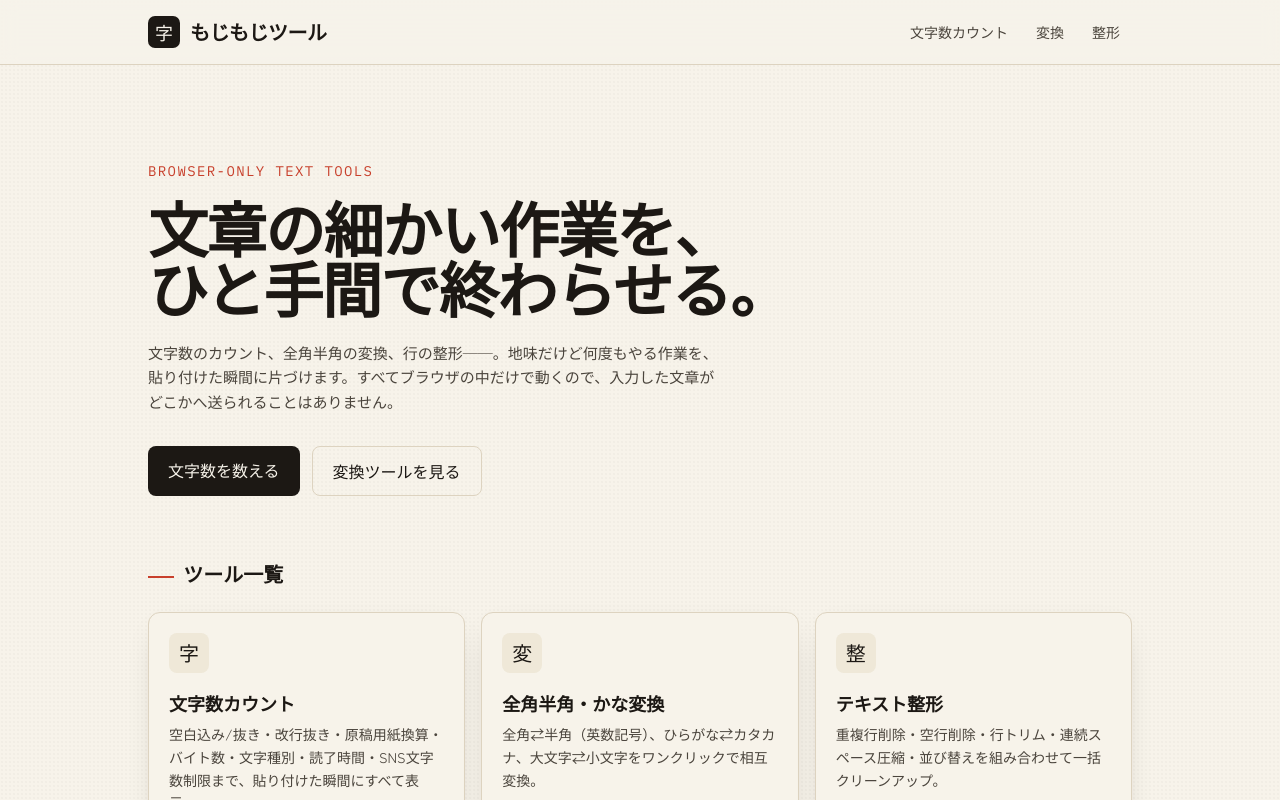
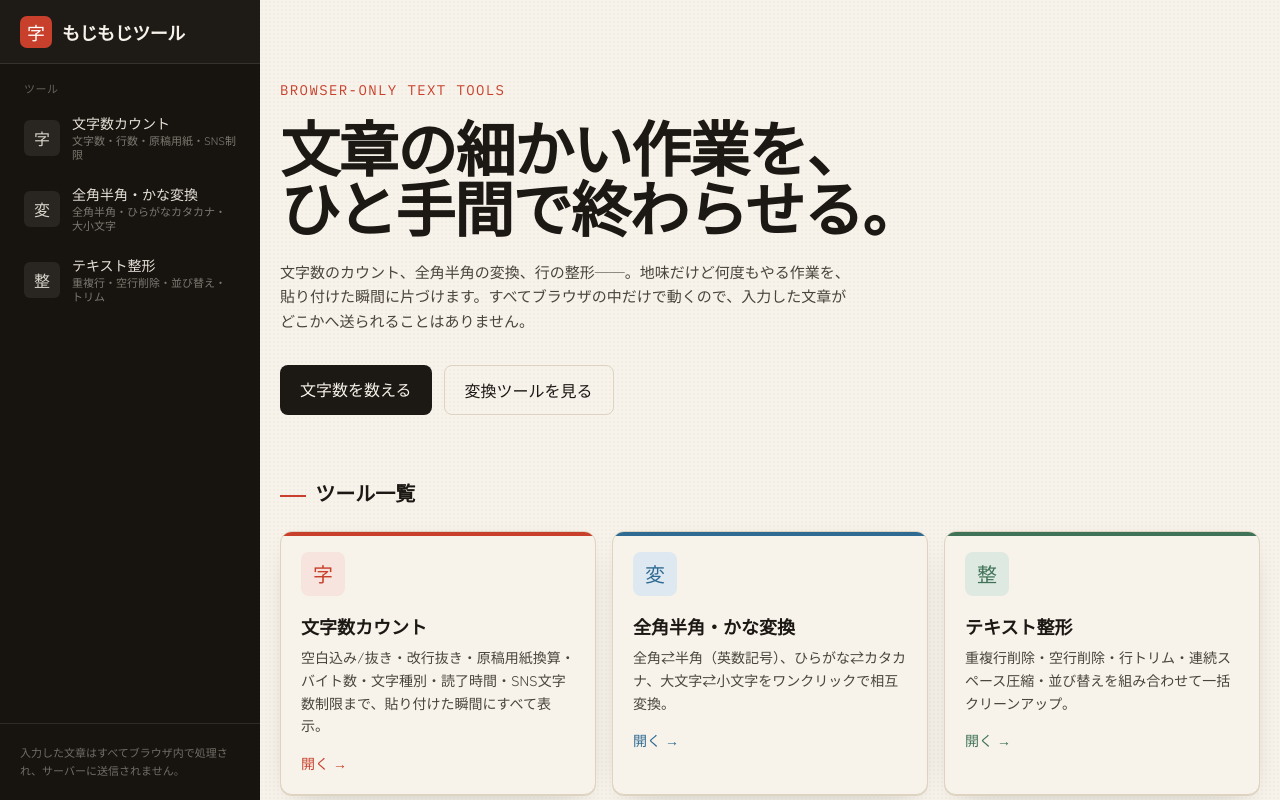
Before and after one commit to 1kuniman/mojicount, a Next.js app: page / in a window 1280 px wide. Shown: the top 800 px of the page. Built offline with nearby package versions, Linux system fonts and the light colour scheme.

Commit message:
UIを刷新（サイドバー追加・ラベル詳細化・配色）

```diff
--- a/app/convert/page.tsx
+++ b/app/convert/page.tsx
@@ -1,5 +1,6 @@
 import type { Metadata } from "next";
 import ConvertTool from "@/components/ConvertTool";
+import ToolHeader from "@/components/ToolHeader";
 import Faq from "@/components/Faq";
 
 export const metadata: Metadata = {
@@ -11,12 +12,10 @@ export const metadata: Metadata = {
 export default function ConvertPage() {
   return (
     <div className="mx-auto max-w-5xl px-5 py-10">
-      <header className="mb-8">
-        <h1 className="font-mincho text-3xl sm:text-4xl font-bold text-ink">全角半角・かな変換</h1>
-        <p className="mt-3 text-ink-soft leading-relaxed max-w-2xl">
-          全角と半角（英数字・記号）の相互変換、ひらがなとカタカナの相互変換、英字の大文字・小文字変換に対応。フォーム入力やデータ整理での表記ゆれをまとめて整えられます。
-        </p>
-      </header>
+      <ToolHeader
+        slug="convert"
+        lead="全角と半角（英数字・記号）の相互変換、ひらがなとカタカナの相互変換、英字の大文字・小文字変換に対応。フォーム入力やデータ整理での表記ゆれをまとめて整えられます。"
+      />
 
       <ConvertTool />
 
--- a/app/count/page.tsx
+++ b/app/count/page.tsx
@@ -1,5 +1,6 @@
 import type { Metadata } from "next";
 import CounterTool from "@/components/CounterTool";
+import ToolHeader from "@/components/ToolHeader";
 import Faq from "@/components/Faq";
 
 export const metadata: Metadata = {
@@ -11,12 +12,10 @@ export const metadata: Metadata = {
 export default function CountPage() {
   return (
     <div className="mx-auto max-w-5xl px-5 py-10">
-      <header className="mb-8">
-        <h1 className="font-mincho text-3xl sm:text-4xl font-bold text-ink">文字数カウント</h1>
-        <p className="mt-3 text-ink-soft leading-relaxed max-w-2xl">
-          文章を入力・貼り付けすると、文字数や行数だけでなく、原稿用紙の枚数、バイト数、文字種別、読了時間、主要SNSの文字数制限までまとめて確認できます。処理はすべてあなたのブラウザの中で行われます。
-        </p>
-      </header>
+      <ToolHeader
+        slug="count"
+        lead="文章を入力・貼り付けすると、文字数や行数だけでなく、原稿用紙の枚数、バイト数、文字種別、読了時間、主要SNSの文字数制限までまとめて確認できます。処理はすべてあなたのブラウザの中で行われます。"
+      />
 
       <CounterTool />
 
--- a/app/format/page.tsx
+++ b/app/format/page.tsx
@@ -1,5 +1,6 @@
 import type { Metadata } from "next";
 import FormatTool from "@/components/FormatTool";
+import ToolHeader from "@/components/ToolHeader";
 import Faq from "@/components/Faq";
 
 export const metadata: Metadata = {
@@ -11,12 +12,10 @@ export const metadata: Metadata = {
 export default function FormatPage() {
   return (
     <div className="mx-auto max-w-5xl px-5 py-10">
-      <header className="mb-8">
-        <h1 className="font-mincho text-3xl sm:text-4xl font-bold text-ink">テキスト整形</h1>
-        <p className="mt-3 text-ink-soft leading-relaxed max-w-2xl">
-          リストやログ、コピペで崩れた文章を、重複行の削除・空行の削除・前後の空白除去・連続スペースの圧縮・並び替えで一気に整えます。チェックを組み合わせると、入力と同時に結果へ反映されます。
-        </p>
-      </header>
+      <ToolHeader
+        slug="format"
+        lead="リストやログ、コピペで崩れた文章を、重複行の削除・空行の削除・前後の空白除去・連続スペースの圧縮・並び替えで一気に整えます。チェックを組み合わせると、入力と同時に結果へ反映されます。"
+      />
 
       <FormatTool />
 
--- a/app/layout.tsx
+++ b/app/layout.tsx
@@ -1,6 +1,6 @@
 import type { Metadata } from "next";
 import "./globals.css";
-import Header from "@/components/Header";
+import Sidebar from "@/components/Sidebar";
 import Footer from "@/components/Footer";
 
 const SITE_NAME = "もじもじツール";
@@ -37,11 +37,21 @@ export default function RootLayout({ children }: { children: React.ReactNode })
           href="https://fonts.googleapis.com/css2?family=IBM+Plex+Mono:wght@400;500;600&family=Shippori+Mincho:wght@500;600;700&family=Zen+Kaku+Gothic+New:wght@400;500;700&display=swap"
           rel="stylesheet"
         />
+        {/* Google AdSense（審査・配信用） */}
+        <script
+          async
+          src="https://pagead2.googlesyndication.com/pagead/js/adsbygoogle.js?client=ca-pub-8297663476934392"
+          crossOrigin="anonymous"
+        />
       </head>
-      <body className="min-h-screen flex flex-col">
-        <Header />
-        <main className="flex-1 w-full">{children}</main>
-        <Footer />
+      <body className="min-h-screen">
+        <div className="flex flex-col md:flex-row min-h-screen">
+          <Sidebar />
+          <div className="flex-1 min-w-0 flex flex-col">
+            <main className="flex-1 w-full">{children}</main>
+            <Footer />
+          </div>
+        </div>
       </body>
     </html>
   );
--- a/app/page.tsx
+++ b/app/page.tsx
@@ -5,7 +5,7 @@ export default function Home() {
   return (
     <div className="mx-auto max-w-5xl px-5">
       {/* Hero */}
-      <section className="pt-16 pb-12 sm:pt-24 sm:pb-16">
+      <section className="pt-14 pb-12 sm:pt-20 sm:pb-16">
         <p className="text-shu font-mono text-sm tracking-widest mb-4">BROWSER-ONLY TEXT TOOLS</p>
         <h1 className="font-mincho text-4xl sm:text-6xl font-bold leading-[1.1] tracking-tight text-ink">
           文章の細かい作業を、
@@ -39,14 +39,18 @@ export default function Home() {
             <Link
               key={t.slug}
               href={t.href}
-              className="group block rounded-xl border border-line bg-paper p-5 shadow-card hover:-translate-y-0.5 hover:border-shu/50 transition-all"
+              className="group relative block rounded-xl border border-line bg-paper p-5 shadow-card overflow-hidden hover:-translate-y-0.5 transition-all"
             >
-              <span className="grid place-items-center w-10 h-10 rounded-lg bg-paper-deep text-ink font-mincho text-xl group-hover:bg-shu group-hover:text-paper transition-colors">
+              <span className="absolute inset-x-0 top-0 h-1" style={{ backgroundColor: t.accent }} />
+              <span
+                className="grid place-items-center w-11 h-11 rounded-lg font-mincho text-xl transition-transform group-hover:scale-105"
+                style={{ backgroundColor: t.accentSoft, color: t.accent }}
+              >
                 {t.mark}
               </span>
               <h3 className="mt-4 font-bold text-ink text-lg">{t.title}</h3>
               <p className="mt-1.5 text-sm text-ink-soft leading-relaxed">{t.description}</p>
-              <span className="mt-4 inline-block text-sm font-medium text-shu">
+              <span className="mt-4 inline-block text-sm font-medium" style={{ color: t.accent }}>
                 開く →
               </span>
             </Link>
@@ -56,24 +60,17 @@ export default function Home() {
 
       {/* Trust row */}
       <section className="py-12 border-t border-line grid gap-6 sm:grid-cols-3 text-sm">
-        <div>
-          <div className="font-mincho text-lg font-bold text-ink">送信しない</div>
-          <p className="mt-1 text-ink-soft leading-relaxed">
-            処理はすべてブラウザ内。原稿や下書きを安心して貼り付けられます。
-          </p>
-        </div>
-        <div>
-          <div className="font-mincho text-lg font-bold text-ink">速い・軽い</div>
-          <p className="mt-1 text-ink-soft leading-relaxed">
-            入力と同時に結果が更新。ログイン不要、無料で使えます。
-          </p>
-        </div>
-        <div>
-          <div className="font-mincho text-lg font-bold text-ink">そのまま使える</div>
-          <p className="mt-1 text-ink-soft leading-relaxed">
-            結果はワンクリックでコピー。執筆・校正・SNS投稿の前に。
-          </p>
-        </div>
+        {[
+          { c: "#c8402c", t: "送信しない", d: "処理はすべてブラウザ内。原稿や下書きを安心して貼り付けられます。" },
+          { c: "#2f6a93", t: "速い・軽い", d: "入力と同時に結果が更新。ログイン不要、無料で使えます。" },
+          { c: "#3f7256", t: "そのまま使える", d: "結果はワンクリックでコピー。執筆・校正・SNS投稿の前に。" },
+        ].map((x) => (
+          <div key={x.t}>
+            <span className="block w-8 h-1 rounded mb-3" style={{ backgroundColor: x.c }} />
+            <div className="font-mincho text-lg font-bold text-ink">{x.t}</div>
+            <p className="mt-1 text-ink-soft leading-relaxed">{x.d}</p>
+          </div>
+        ))}
       </section>
     </div>
   );
--- a/components/Header.tsx
+++ /dev/null
@@ -1,30 +0,0 @@
-import Link from "next/link";
-import { TOOLS } from "@/lib/tools";
-
-export default function Header() {
-  return (
-    <header className="border-b border-line bg-paper/80 backdrop-blur sticky top-0 z-20">
-      <div className="mx-auto max-w-5xl px-5 h-16 flex items-center justify-between">
-        <Link href="/" className="flex items-center gap-2.5 group">
-          <span className="grid place-items-center w-8 h-8 rounded-[7px] bg-ink text-paper font-mincho text-lg leading-none">
-            字
-          </span>
-          <span className="font-mincho text-xl font-bold tracking-tight text-ink">
-            もじもじツール
-          </span>
-        </Link>
-        <nav className="flex items-center gap-1 text-sm">
-          {TOOLS.map((t) => (
-            <Link
-              key={t.slug}
-              href={t.href}
-              className="px-3 py-2 rounded-md text-ink-soft hover:text-shu hover:bg-paper-deep transition-colors font-medium"
-            >
-              {t.short}
-            </Link>
-          ))}
-        </nav>
-      </div>
-    </header>
-  );
-}
--- /dev/null
+++ b/components/Sidebar.tsx
@@ -0,0 +1,77 @@
+"use client";
+import Link from "next/link";
+import { usePathname } from "next/navigation";
+import { TOOLS } from "@/lib/tools";
+
+const norm = (p: string) => p.replace(/\/+$/, "") || "/";
+
+export default function Sidebar() {
+  const current = norm(usePathname() || "/");
+
+  return (
+    <aside className="bg-[#17130e] text-paper md:w-[260px] md:shrink-0 md:sticky md:top-0 md:h-screen">
+      <div className="flex flex-col h-full">
+        {/* ブランド */}
+        <Link
+          href="/"
+          className="flex items-center gap-2.5 px-5 h-16 shrink-0 border-b border-white/10 hover:bg-white/[0.03] transition-colors"
+        >
+          <span className="grid place-items-center w-8 h-8 rounded-[7px] bg-shu text-white font-mincho text-lg leading-none">
+            字
+          </span>
+          <span className="font-mincho text-lg font-bold tracking-tight">もじもじツール</span>
+        </Link>
+
+        {/* ナビ（モバイルは横スクロール / デスクトップは縦） */}
+        <nav className="flex md:flex-col gap-1 p-3 overflow-x-auto md:overflow-visible">
+          <span className="hidden md:block text-[11px] uppercase tracking-wider text-paper/35 px-3 pt-1 pb-1">
+            ツール
+          </span>
+          {TOOLS.map((t) => {
+            const active = current === norm(t.href);
+            return (
+              <Link
+                key={t.slug}
+                href={t.href}
+                className="group relative shrink-0 rounded-lg px-3 py-2.5 flex items-center gap-3 transition-colors hover:bg-white/[0.05]"
+                style={active ? { backgroundColor: "rgba(255,255,255,0.08)" } : undefined}
+              >
+                {active && (
+                  <span
+                    className="absolute left-0 top-1.5 bottom-1.5 w-1 rounded-r"
+                    style={{ backgroundColor: t.accent }}
+                  />
+                )}
+                <span
+                  className="grid place-items-center w-9 h-9 rounded-md font-mincho text-base shrink-0 transition-colors"
+                  style={{
+                    backgroundColor: active ? t.accent : "rgba(255,255,255,0.08)",
+                    color: active ? "#fff" : "rgba(247,243,234,0.85)",
+                  }}
+                >
+                  {t.mark}
+                </span>
+                <span className="min-w-0">
+                  <span
+                    className="block text-sm font-medium leading-tight whitespace-nowrap"
+                    style={{ color: active ? "#fff" : "rgba(247,243,234,0.92)" }}
+                  >
+                    {t.title}
+                  </span>
+                  <span className="hidden md:block text-[11px] leading-tight mt-0.5 text-paper/45">
+                    {t.subtitle}
+                  </span>
+                </span>
+              </Link>
+            );
+          })}
+        </nav>
+
+        {/* 下部の注記（デスクトップのみ） */}
+        <div className="hidden md:block mt-auto p-5 text-[11px] text-paper/40 leading-relaxed border-t border-white/10">
+          入力した文章はすべてブラウザ内で処理され、サーバーに送信されません。
+        </div>
+      </div>
+    </aside>
+  );
+}
--- /dev/null
+++ b/components/ToolHeader.tsx
@@ -0,0 +1,20 @@
+import { TOOLS } from "@/lib/tools";
+
+export default function ToolHeader({ slug, lead }: { slug: string; lead: string }) {
+  const t = TOOLS.find((x) => x.slug === slug);
+  if (!t) return null;
+  return (
+    <header className="mb-8">
+      <span
+        className="inline-flex items-center gap-1.5 text-xs font-medium px-2.5 py-1 rounded-full mb-3"
+        style={{ backgroundColor: t.accentSoft, color: t.accent }}
+      >
+        <span className="font-mincho">{t.mark}</span>
+        ツール
+      </span>
+      <h1 className="font-mincho text-3xl sm:text-4xl font-bold text-ink">{t.title}</h1>
+      <div className="h-1 w-16 rounded mt-3" style={{ backgroundColor: t.accent }} />
+      <p className="mt-5 text-ink-soft leading-relaxed max-w-2xl">{lead}</p>
+    </header>
+  );
+}
--- a/lib/tools.ts
+++ b/lib/tools.ts
@@ -2,9 +2,11 @@ export interface Tool {
   slug: string;
   href: string;
   title: string;
-  short: string;       // ナビ用の短い名前
-  description: string; // 一覧の説明
-  mark: string;        // 見出しの記号（朱印風）
+  subtitle: string;   // サイドバー用の短い説明
+  description: string; // トップ一覧の説明
+  mark: string;        // 朱印風の記号
+  accent: string;      // テーマ色
+  accentSoft: string;  // 淡い背景色
 }
 
 export const TOOLS: Tool[] = [
@@ -12,27 +14,33 @@ export const TOOLS: Tool[] = [
     slug: "count",
     href: "/count/",
     title: "文字数カウント",
-    short: "文字数カウント",
+    subtitle: "文字数・行数・原稿用紙・SNS制限",
     description:
       "空白込み/抜き・改行抜き・原稿用紙換算・バイト数・文字種別・読了時間・SNS文字数制限まで、貼り付けた瞬間にすべて表示。",
     mark: "字",
+    accent: "#c8402c",
+    accentSoft: "#f7e4df",
   },
   {
     slug: "convert",
     href: "/convert/",
     title: "全角半角・かな変換",
-    short: "変換",
+    subtitle: "全角半角・ひらがなカタカナ・大小文字",
     description:
       "全角⇄半角（英数記号）、ひらがな⇄カタカナ、大文字⇄小文字をワンクリックで相互変換。",
     mark: "変",
+    accent: "#2f6a93",
+    accentSoft: "#dde8f1",
   },
   {
     slug: "format",
     href: "/format/",
     title: "テキスト整形",
-    short: "整形",
+    subtitle: "重複行・空行削除・並び替え・トリム",
     description:
       "重複行削除・空行削除・行トリム・連続スペース圧縮・並び替えを組み合わせて一括クリーンアップ。",
     mark: "整",
+    accent: "#3f7256",
+    accentSoft: "#dde9e1",
   },
 ];
```
Also changed, not shown: public/ads.txt (added).
